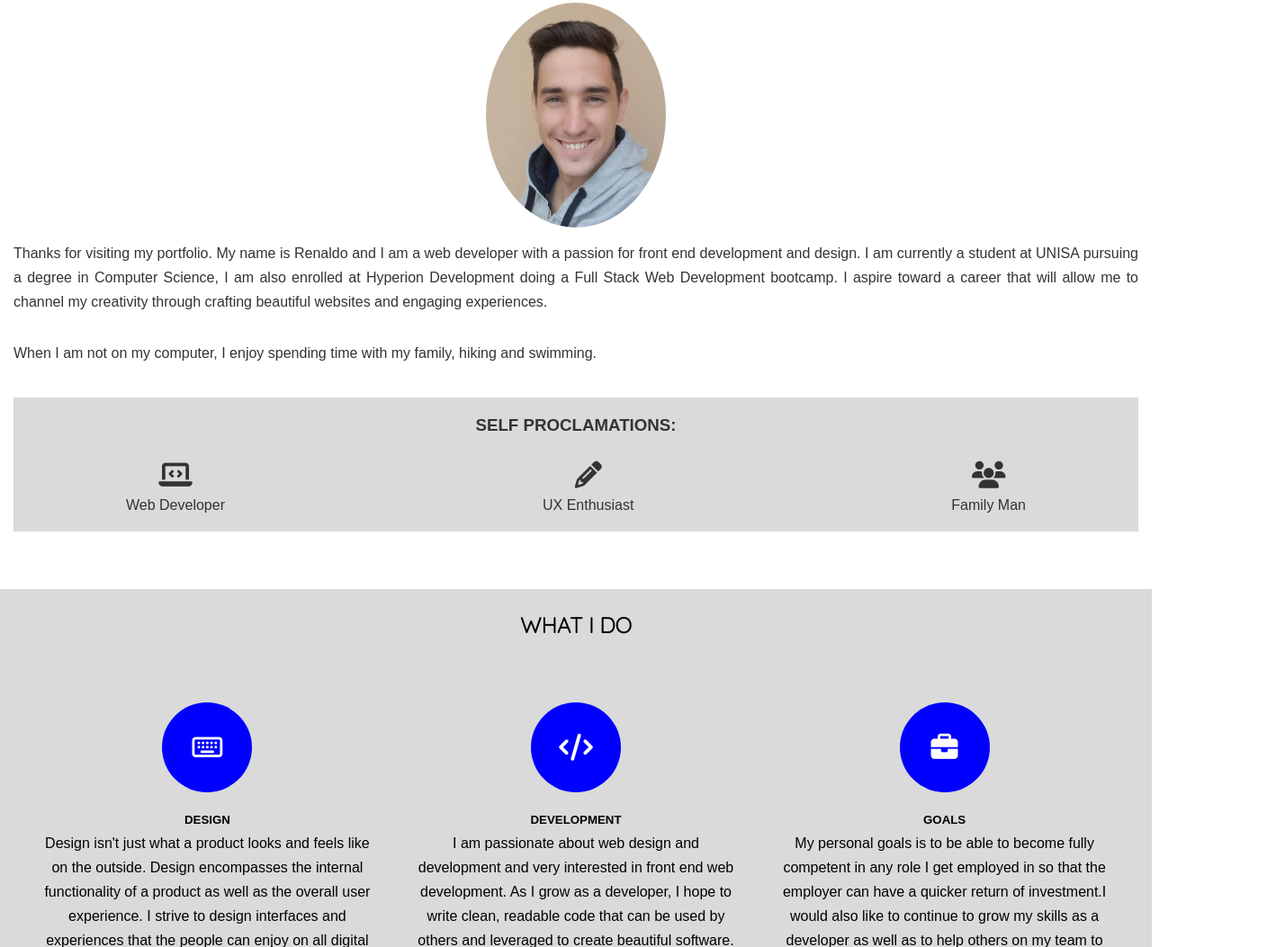
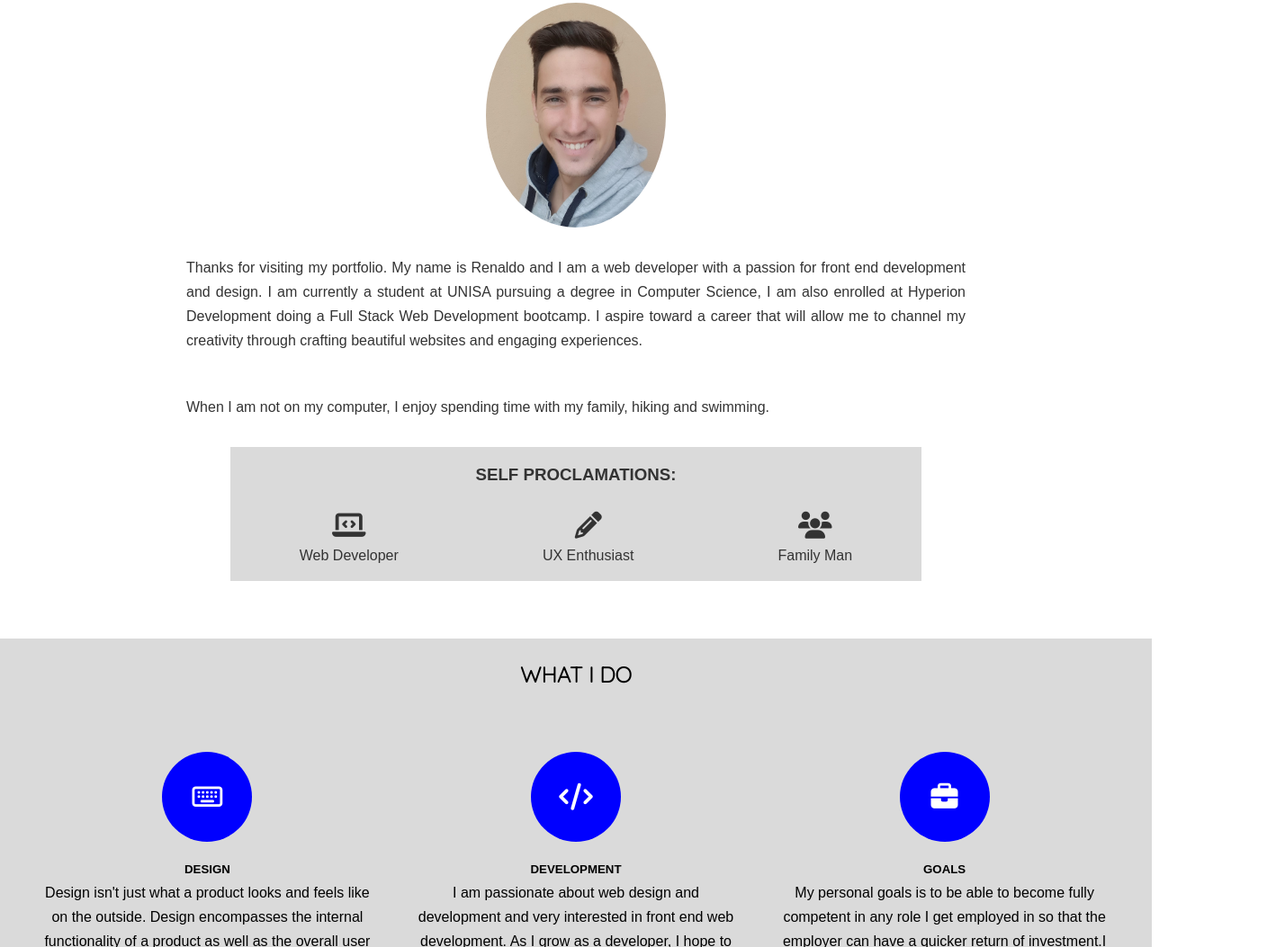
Before and after one commit to Renaldo-Hake/Renaldo_Hake_Resume, a plain HTML site: page index.html in a window 1280 px wide. Shown: the part 757-1810 px from the top of the page at 90% size, 1408 px wide, since content can reach past the window. Drawn offline with nearby package versions, Linux system fonts and the light colour scheme.

Commit message:
version 1.0.3

```diff
--- a/Styles-CSS/main.css
+++ b/Styles-CSS/main.css
@@ -38,12 +38,12 @@ nav {
     position: relative;
     display: flex;
     justify-content: space-between;
-    width: 50%;
+    width: 60%;
     margin-left: 50%;
 }
 
 nav ul {
-    width: 20%;
+    width: 50%;
     display: flex;
     justify-content: space-between;
     margin: 20px 50px;
@@ -100,11 +100,15 @@ header p {
 .about-paragraph {
     padding: 15px;
     text-align: justify;
+    width: 70%;
+    margin: 1em auto;
 }
 
 .proclamations {
     background-color: rgb(218, 218, 218);
     margin: 20px 15px;
+    width: 60%;
+    margin: auto;
 }
 
 .proclamations h3 {
```
